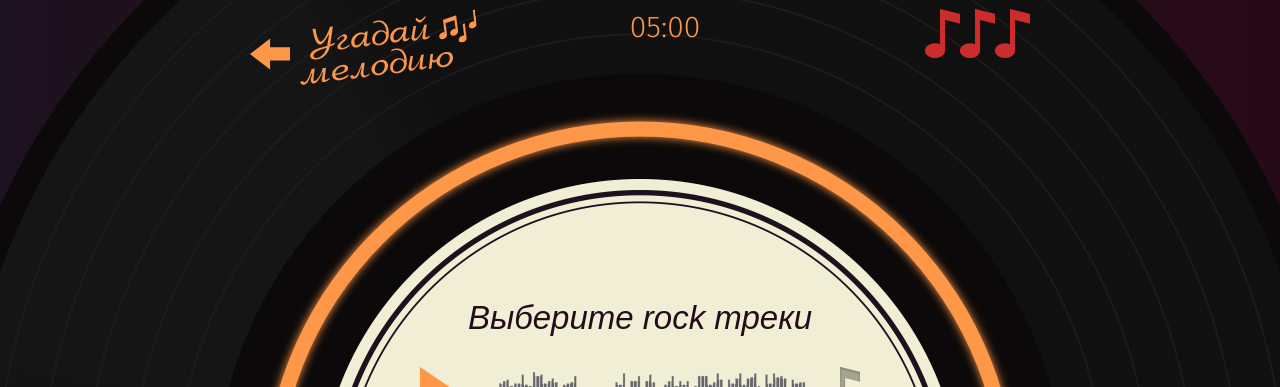
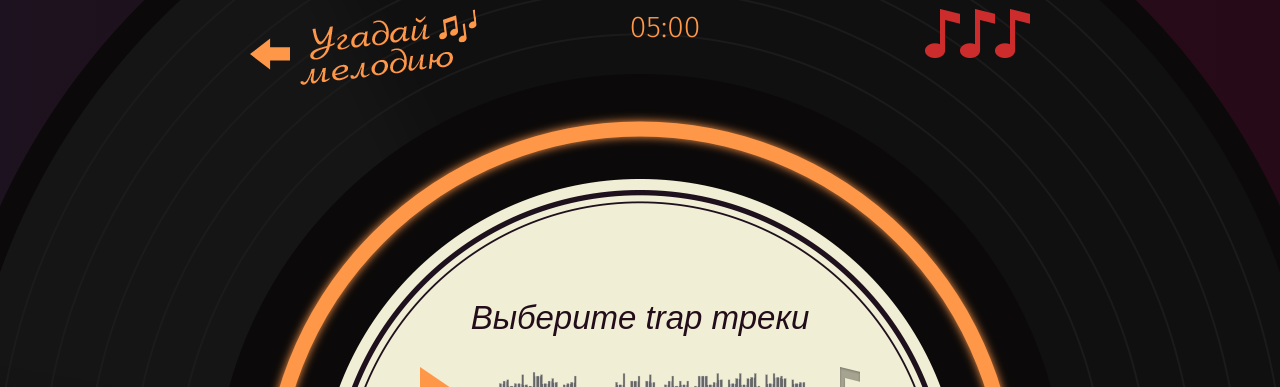
Before and after one commit to dashqa/644345-guess-melody-2, a React app: page / in a window 1280 px wide. Both pictures are taken after a click on the button "Начать игру". Shown: the top 387 px of the page. Built offline with nearby package versions, Linux system fonts and the light colour scheme.

Commit message:
module4-task1

```diff
--- a/src/components/app/app.jsx
+++ b/src/components/app/app.jsx
@@ -1,40 +1,16 @@
 import React from "react";
 import PropTypes from "prop-types";
+import Header from "../header/header.jsx";
 import WelcomeScreen from "../welcome-screen/welcome-screen.jsx";
 import ArtistQuestionScreen from "../artist-question-screen/artist-question-screen.jsx";
 import GenreQuestionScreen from "../genre-question-screen/genre-question-screen.jsx";
 
+const Type = {
+  ARTIST: `game--artist`,
+  GENRE: `game--genre`,
+};
+
 class App extends React.PureComponent {
-  static getScreen(question, {gameTime, errorCount, questions}, onUserAnswer) {
-    if (question === -1) {
-      return <WelcomeScreen
-        gameTime={gameTime}
-        errorCount={errorCount}
-        onStartButtonClick={onUserAnswer}
-      />;
-    }
-
-    const currentQuestion = questions[question];
-
-    switch (currentQuestion.type) {
-      case `genre`:
-        return <GenreQuestionScreen
-          screenIndex={question}
-          question={currentQuestion}
-          onAnswer={onUserAnswer}
-        />;
-
-      case `artist`:
-        return <ArtistQuestionScreen
-          screenIndex={question}
-          question={currentQuestion}
-          onAnswer={onUserAnswer}
-        />;
-    }
-
-    return null;
-  }
-
   constructor(props) {
     super(props);
     this._handleUserClick = this._handleUserClick.bind(this);
@@ -45,21 +21,58 @@ class App extends React.PureComponent {
   }
 
   render() {
+    const {questions} = this.props;
     const {question} = this.state;
-    return App.getScreen(question, this.props, this._handleUserClick);
+
+    return (
+      <section className={`game ${Type.ARTIST}`}>
+
+        {this.state.question !== -1 &&
+          <Header/>
+        }
+
+        {this._getScreen(questions[question], this._handleUserClick)}
+      </section>
+    );
+  }
+
+  _getScreen(question, onClick) {
+    if (!question) {
+      const {errorCount, gameTime} = this.props;
+
+      return <WelcomeScreen
+        errorCount={errorCount}
+        gameTime={gameTime}
+        onStartButtonClick={onClick}
+      />;
+    }
+
+    switch (question.type) {
+      case `genre`:
+        return (
+          <GenreQuestionScreen
+            question={question}
+            onAnswer={onClick}
+          />
+        );
+
+      case `artist`:
+        return (
+          <ArtistQuestionScreen
+            question={question}
+            onAnswer={onClick}
+          />
+        );
+    }
+
+    return null;
   }
 
   _handleUserClick() {
     const {questions} = this.props;
+    const {question} = this.state;
 
-    this.setState((prevState) => {
-      const nextIndex = prevState.question + 1;
-      const isEnd = nextIndex >= questions.length;
-
-      return {
-        question: !isEnd ? nextIndex : -1,
-      };
-    });
+    this.setState({question: question + 1 >= questions.length ? -1 : question + 1});
   }
 }
 
--- a/src/components/artist-question-screen/artist-question-screen.jsx
+++ b/src/components/artist-question-screen/artist-question-screen.jsx
@@ -1,54 +1,40 @@
 import React from "react";
 import PropTypes from "prop-types";
+import AudioPlayer from "../audio-player/audio-player.jsx";
 
-const ArtistQuestionScreen = ({question, screenIndex, onAnswer}) => {
-  const {answers} = question;
+class ArtistQuestionScreen extends React.PureComponent {
+  constructor(props) {
+    super(props);
 
-  return (
-    <section className="game game--artist">
-      <header className="game__header">
-        <a className="game__back" href="#">
-          <span className="visually-hidden">Сыграть ещё раз</span>
-          <img className="game__logo" src="img/melody-logo-ginger.png" alt="Угадай мелодию"/>
-        </a>
+    this.state = {
+      isPlaying: false,
+    };
+  }
 
-        <svg xmlns="http://www.w3.org/2000/svg" className="timer" viewBox="0 0 780 780">
-          <circle className="timer__line" cx="390" cy="390" r="370"
-            style={{filter: `url(#blur)`, transform: `rotate(-90deg) scaleY(-1)`, transformOrigin: `center`}}/>
-        </svg>
+  render() {
+    const {question, onAnswer} = this.props;
+    const {answers, song} = question;
+    const {isPlaying} = this.state;
 
-        <div className="timer__value" xmlns="http://www.w3.org/1999/xhtml">
-          <span className="timer__mins">05</span>
-          <span className="timer__dots">:</span>
-          <span className="timer__secs">00</span>
-        </div>
-
-        <div className="game__mistakes">
-          <div className="wrong"></div>
-          <div className="wrong"></div>
-          <div className="wrong"></div>
-        </div>
-      </header>
-
+    return (
       <section className="game__screen">
         <h2 className="game__title">Кто исполняет эту песню?</h2>
         <div className="game__track">
-          <div className="track">
-            <button className="track__button track__button--play" type="button"></button>
-            <div className="track__status">
-              <audio></audio>
-            </div>
-          </div>
+          <AudioPlayer
+            isPlaying={isPlaying}
+            onPlayButtonClick={() => this.setState({isPlaying: !isPlaying})}
+            src={song.src}
+          />
         </div>
 
         <form className="game__artist">
           {answers.map(({artist, picture}, i) => {
-            const answerKey = `answer-${i}`;
+            const answerKey = `artist-${i}`;
 
             return (
               <div
                 className="artist"
-                key={`${screenIndex}-${answerKey}`}
+                key={`${answerKey}`}
               >
                 <input
                   className="artist__input visually-hidden"
@@ -74,9 +60,9 @@ const ArtistQuestionScreen = ({question, screenIndex, onAnswer}) => {
           })}
         </form>
       </section>
-    </section>
-  );
-};
+    );
+  }
+}
 
 ArtistQuestionScreen.propTypes = {
   question: PropTypes.shape({
@@ -90,7 +76,6 @@ ArtistQuestionScreen.propTypes = {
     }),
     type: PropTypes.string
   }).isRequired,
-  screenIndex: PropTypes.number.isRequired,
   onAnswer: PropTypes.func.isRequired,
 };
 
--- /dev/null
+++ b/src/components/audio-player/audio-player.jsx
@@ -0,0 +1,96 @@
+import React, {Fragment} from "react";
+import PropTypes from "prop-types";
+
+class AudioPlayer extends React.PureComponent {
+  constructor(props) {
+    super(props);
+
+    this._audioRef = React.createRef();
+
+    this.state = {
+      progress: 0,
+      isLoading: true,
+      isPlaying: props.isPlaying,
+    };
+
+    this._onPlayButtonClick = this._onPlayButtonClick.bind(this);
+  }
+
+  render() {
+    const {isLoading, isPlaying} = this.state;
+
+    return (
+      <Fragment>
+        <button
+          className={`track__button track__button--${isPlaying ? `pause` : `play`}`}
+          type="button"
+          disabled={isLoading}
+          onClick={this._onPlayButtonClick}
+        />
+        <div className="track__status">
+          <audio
+            ref={this._audioRef}
+          />
+        </div>
+      </Fragment>
+    );
+  }
+
+  componentDidMount() {
+    const {src} = this.props;
+    const audio = this._audioRef.current;
+
+    audio.src = src;
+
+    audio.oncanplaythrough = () => this.setState({
+      isLoading: false,
+    });
+
+    audio.onplay = () => {
+      this.setState({
+        isPlaying: true,
+      });
+    };
+
+    audio.onpause = () => this.setState({
+      isPlaying: false,
+    });
+
+    audio.ontimeupdate = () => this.setState({
+      progress: audio.currentTime
+    });
+  }
+
+  componentDidUpdate() {
+    const audio = this._audioRef.current;
+
+    if (this.props.isPlaying) {
+      audio.play();
+    } else {
+      audio.pause();
+    }
+  }
+
+  componentWillUnmount() {
+    const audio = this._audioRef.current;
+
+    audio.oncanplaythrough = null;
+    audio.onplay = null;
+    audio.onpause = null;
+    audio.ontimeupdate = null;
+    audio.src = ``;
+  }
+
+  _onPlayButtonClick() {
+    this.props.onPlayButtonClick();
+    this.setState({isPlaying: !this.state.isPlaying});
+  }
+}
+
+AudioPlayer.propTypes = {
+  isPlaying: PropTypes.bool.isRequired,
+  onPlayButtonClick: PropTypes.func.isRequired,
+  src: PropTypes.string.isRequired,
+};
+
+export default AudioPlayer;
--- a/src/components/genre-question-screen/genre-question-screen.jsx
+++ b/src/components/genre-question-screen/genre-question-screen.jsx
@@ -1,5 +1,6 @@
 import React from "react";
 import PropTypes from "prop-types";
+import AudioPlayer from "../audio-player/audio-player.jsx";
 
 class GenreQuestionScreen extends React.PureComponent {
   constructor(props) {
@@ -7,6 +8,7 @@ class GenreQuestionScreen extends React.PureComponent {
     const {answers} = this.props.question;
 
     this.state = {
+      activePlayer: -1,
       userAnswers: answers.map(() => false),
     };
 
@@ -15,56 +17,33 @@ class GenreQuestionScreen extends React.PureComponent {
   }
 
   render() {
-    const {question, screenIndex} = this.props;
+    const {question} = this.props;
     const {answers, genre} = question;
 
     return (
-      <section className="game game--genre">
-        <header className="game__header">
-          <a className="game__back" href="#">
-            <span className="visually-hidden">Сыграть ещё раз</span>
-            <img className="game__logo" src="img/melody-logo-ginger.png" alt="Угадай мелодию"/>
-          </a>
-
-          <svg xmlns="http://www.w3.org/2000/svg" className="timer" viewBox="0 0 780 780">
-            <circle className="timer__line" cx="390" cy="390" r="370"
-              style={{filter: `url(#blur)`, transform: `rotate(-90deg) scaleY(-1)`, transformOrigin: `center`}}/>
-          </svg>
-
-          <div className="timer__value" xmlns="http://www.w3.org/1999/xhtml">
-            <span className="timer__mins">05</span>
-            <span className="timer__dots">:</span>
-            <span className="timer__secs">00</span>
-          </div>
-
-          <div className="game__mistakes">
-            <div className="wrong"></div>
-            <div className="wrong"></div>
-            <div className="wrong"></div>
-          </div>
-        </header>
-
       <section className="game__screen">
         <h2 className="game__title">Выберите {genre} треки</h2>
         <form
           className="game__tracks"
           onSubmit={this._handleSubmit}
         >
-            {answers.map((answer, i) => {
+          {answers.map(({src}, i) => {
             const answerKey = `answer-${i}`;
 
             return (
               <div
                 className="track"
-                  key={`${screenIndex}-${answerKey}`}
+                key={`${question}-${answerKey}`}
               >
-                  <button
-                    className="track__button track__button--play"
-                    type="button"
-                  ></button>
-                  <div className="track__status">
-                    <audio></audio>
-                  </div>
+
+                <AudioPlayer
+                  src={src}
+                  isPlaying={i === this.state.activePlayer}
+                  onPlayButtonClick={() => this.setState({
+                    activePlayer: this.state.activePlayer === i ? -1 : i
+                  })}
+                />
+
                 <div className="game__answer">
                   <input
                     className="game__input visually-hidden"
@@ -87,7 +66,6 @@ class GenreQuestionScreen extends React.PureComponent {
 
           <button className="game__submit button" type="submit">Ответить</button>
         </form>
-        </section>
       </section>
     );
   }
@@ -113,7 +91,6 @@ GenreQuestionScreen.propTypes = {
     genre: PropTypes.string.isRequired,
     type: PropTypes.string
   }).isRequired,
-  screenIndex: PropTypes.number.isRequired,
   onAnswer: PropTypes.func.isRequired,
 };
 
--- /dev/null
+++ b/src/components/header/header.jsx
@@ -0,0 +1,31 @@
+import React from "react";
+
+const Header = () => {
+  return (
+    <header className="game__header">
+      <a className="game__back" href="#">
+        <span className="visually-hidden">Сыграть ещё раз</span>
+        <img className="game__logo" src="img/melody-logo-ginger.png" alt="Угадай мелодию"/>
+      </a>
+
+      <svg xmlns="http://www.w3.org/2000/svg" className="timer" viewBox="0 0 780 780">
+        <circle className="timer__line" cx="390" cy="390" r="370"
+          style={{filter: `url(#blur)`, transform: `rotate(-90deg) scaleY(-1)`, transformOrigin: `center`}}/>
+      </svg>
+
+      <div className="timer__value" xmlns="http://www.w3.org/1999/xhtml">
+        <span className="timer__mins">05</span>
+        <span className="timer__dots">:</span>
+        <span className="timer__secs">00</span>
+      </div>
+
+      <div className="game__mistakes">
+        <div className="wrong"></div>
+        <div className="wrong"></div>
+        <div className="wrong"></div>
+      </div>
+    </header>
+  );
+};
+
+export default Header;
--- a/src/mocks/questions.js
+++ b/src/mocks/questions.js
@@ -1,65 +1,65 @@
 export const QUESTIONS = [
   {
     type: `genre`,
-    genre: `rock`,
+    genre: `trap`,
     answers: [
       {
-        src: `https://upload.wikimedia.org/wikipedia/commons/1/1f/Uganda_flag_and_national_anthem_-_Oh_Uganda_Land_o.ogg`,
-        genre: `rock`,
+        src: `https://audiokaif.ru/wp-content/uploads/2017/08/Ship-Wrek-Zookeepers%E2%80%93Ark.mp3`,
+        genre: `trap`,
       },
       {
-        src: `https://upload.wikimedia.org/wikipedia/commons/1/1f/Uganda_flag_and_national_anthem_-_Oh_Uganda_Land_o.ogg`,
-        genre: `pop`,
+        src: `https://audiokaif.ru/wp-content/uploads/2017/08/Joakim-Karud-Clouds.mp3`,
+        genre: `instrumental`,
       },
       {
-        src: `https://upload.wikimedia.org/wikipedia/commons/1/1f/Uganda_flag_and_national_anthem_-_Oh_Uganda_Land_o.ogg`,
-        genre: `jazz`,
+        src: `https://audiokaif.ru/wp-content/uploads/2017/08/Let-Me-See-You-NAIMA.mp3`,
+        genre: `trap`,
       },
       {
-        src: `https://upload.wikimedia.org/wikipedia/commons/1/1f/Uganda_flag_and_national_anthem_-_Oh_Uganda_Land_o.ogg`,
-        genre: `rock`,
+        src: `https://audiokaif.ru/wp-content/uploads/2017/12/Christmas-Edition-Jingle-Bells-Traditional-feat.-Bj%C3%B6rn-Skogsberg.mp3`,
+        genre: `christmas`,
       },
     ],
   },
   {
     type: `genre`,
-    genre: `folk`,
+    genre: `pop`,
     answers: [
       {
-        src: `https://upload.wikimedia.org/wikipedia/commons/1/1f/Uganda_flag_and_national_anthem_-_Oh_Uganda_Land_o.ogg`,
-        genre: `rock`,
+        src: `https://audiokaif.ru/wp-content/uploads/2017/08/Mrs-Right-Instrumental-Version-Kalle-Engstrom.mp3`,
+        genre: `rnb`,
       },
       {
-        src: `https://upload.wikimedia.org/wikipedia/commons/1/1f/Uganda_flag_and_national_anthem_-_Oh_Uganda_Land_o.ogg`,
+        src: `https://audiokaif.ru/wp-content/uploads/2017/08/On-A-Wire-Martin-Hall.mp3`,
         genre: `pop`,
       },
       {
-        src: `https://upload.wikimedia.org/wikipedia/commons/1/1f/Uganda_flag_and_national_anthem_-_Oh_Uganda_Land_o.ogg`,
+        src: `https://audiokaif.ru/wp-content/uploads/2017/08/Reaching-Hope-Magnus-Ringblom.mp3`,
         genre: `jazz`,
       },
       {
-        src: `https://upload.wikimedia.org/wikipedia/commons/1/1f/Uganda_flag_and_national_anthem_-_Oh_Uganda_Land_o.ogg`,
-        genre: `rock`,
+        src: `https://audiokaif.ru/wp-content/uploads/2017/08/Jump-In-Instrumental-Version-Ramin.mp3`,
+        genre: `pop`,
       },
     ],
   },
   {
     type: `artist`,
     song: {
-      artist: `Jim Beam`,
-      src: `https://upload.wikimedia.org/wikipedia/commons/1/1f/Uganda_flag_and_national_anthem_-_Oh_Uganda_Land_o.ogg`,
+      artist: `Evalk Zero`,
+      src: `https://audiokaif.ru/wp-content/uploads/2017/08/Evalk-Zero.mp3`,
     },
     answers: [
       {
-        picture: `http://placehold.it/134x134`,
-        artist: `John Snow`,
+        picture: `https://wild-animals.ru/custom/thumb/img/uid_7_1467978428.jpeg`,
+        artist: `Evalk Zero`,
       },
       {
-        picture: `http://placehold.it/134x134`,
+        picture: `https://prm.ua/wp-content/uploads/2019/07/62462833_2393338827556222_3577691215069459162_n-1024x1024.jpg`,
         artist: `Jack Daniels`,
       },
       {
-        picture: `http://placehold.it/134x134`,
+        picture: `https://s1.stc.all.kpcdn.net/putevoditel/projectid_103889/images/tild6531-3732-4462-a337-333237636234__1.jpg`,
         artist: `Jim Beam`,
       },
     ],
@@ -68,19 +68,19 @@ export const QUESTIONS = [
     type: `artist`,
     song: {
       artist: `Jack Daniels`,
-      src: `https://upload.wikimedia.org/wikipedia/commons/1/1f/Uganda_flag_and_national_anthem_-_Oh_Uganda_Land_o.ogg`,
+      src: `https://audiokaif.ru/wp-content/uploads/2017/08/Promise-You-Johannes-Bornl%C3%B6f.mp3`,
     },
     answers: [
       {
-        picture: `http://placehold.it/134x134`,
+        picture: `http://givnost.ru/wp-content/uploads/2018/03/zhivotnye-urala-opisanie-nazvaniya-i-vidy-zhivotnyx-urala-2.jpg`,
         artist: `John Snow`,
       },
       {
-        picture: `http://placehold.it/134x134`,
+        picture: `https://images11.esquire.ru/upload/custom/f19/f19fb2176c3e8f61ced83846431406ca.jpg`,
         artist: `Jack Daniels`,
       },
       {
-        picture: `http://placehold.it/134x134`,
+        picture: `https://i.pinimg.com/originals/27/a5/35/27a535b9589af55485838c0f261a71d1.jpg`,
         artist: `Jim Beam`,
       },
     ],
```
Lines whose indentation alone changed are shown as unchanged.
